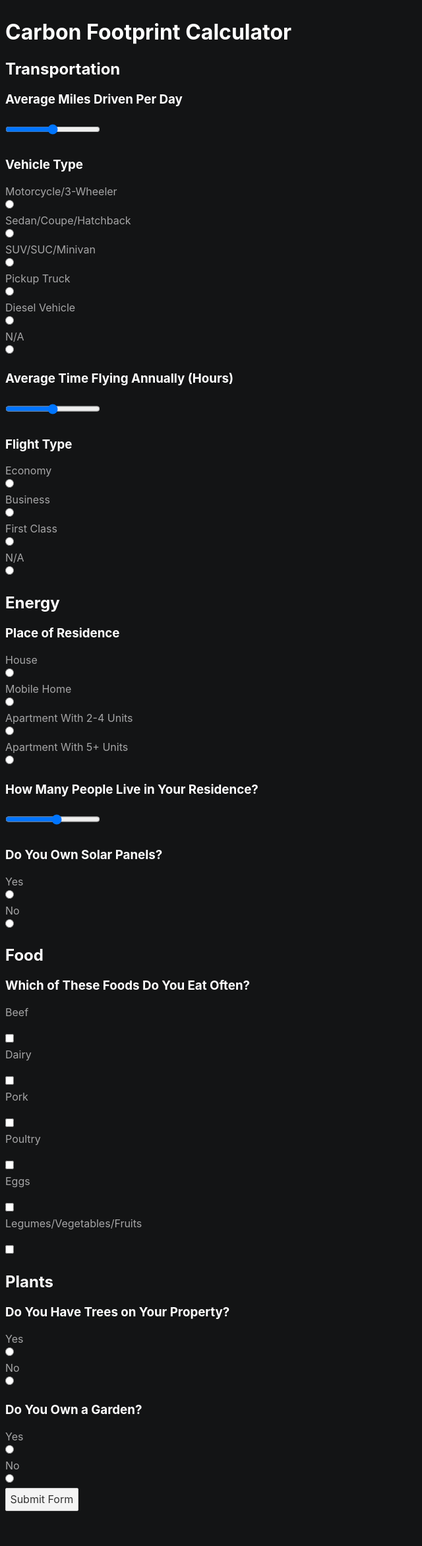
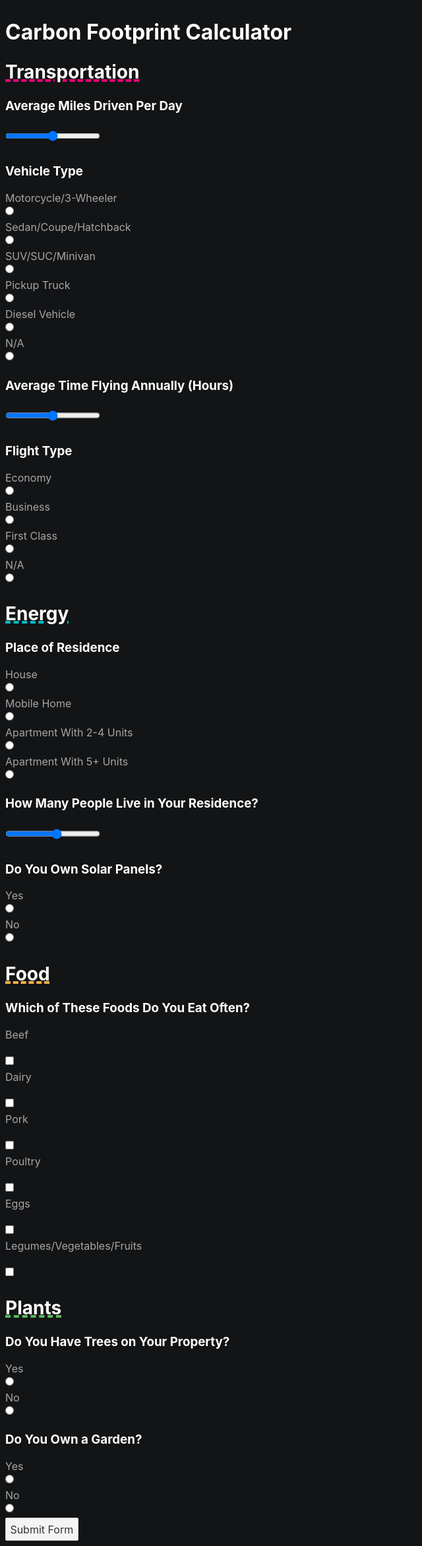
Before and after one commit to CalebHite/carbon-calculator, a Svelte app: page / in a window 1280 px wide. Shown: the whole page at 66% size, without its empty margins (0-640 px from the left). Before the commit the page ends 2298 px from the top, so only its background shows below. Built offline with nearby package versions, Linux system fonts and the light colour scheme.

Commit message:
Add H2 Underlines

```diff
--- a/public/global.css
+++ b/public/global.css
@@ -39,6 +39,13 @@ h1, h2, h3, h4, h5 {
 	color: #ffffff;
 }
 
+h2{
+	font-size: 1.75rem;
+	text-decoration: underline;
+	text-decoration-style: dashed;
+	text-decoration-thickness: .25rem;
+}
+
 .input[type=range] {
 	-webkit-appearance: none;
 	background-color: #131415;
--- a/src/Energy.svelte
+++ b/src/Energy.svelte
@@ -50,5 +50,7 @@
 </main>
 
 <style>
-
+    h2{
+        text-decoration-color: #00BCCB;
+    }
 </style>
--- a/src/Food.svelte
+++ b/src/Food.svelte
@@ -54,5 +54,7 @@
 </main>
 
 <style>
-
+    h2{
+        text-decoration-color: #FFB04A;
+    }
 </style>
--- a/src/Plants.svelte
+++ b/src/Plants.svelte
@@ -44,5 +44,7 @@
 </main>
 
 <style>
-
+    h2{
+        text-decoration-color: #57B95D;
+    }
 </style>
--- a/src/Transportation.svelte
+++ b/src/Transportation.svelte
@@ -69,4 +69,7 @@
 </main>
 
 <style>
+    h2{
+        text-decoration-color: #EF0079;
+    }
 </style>
```
